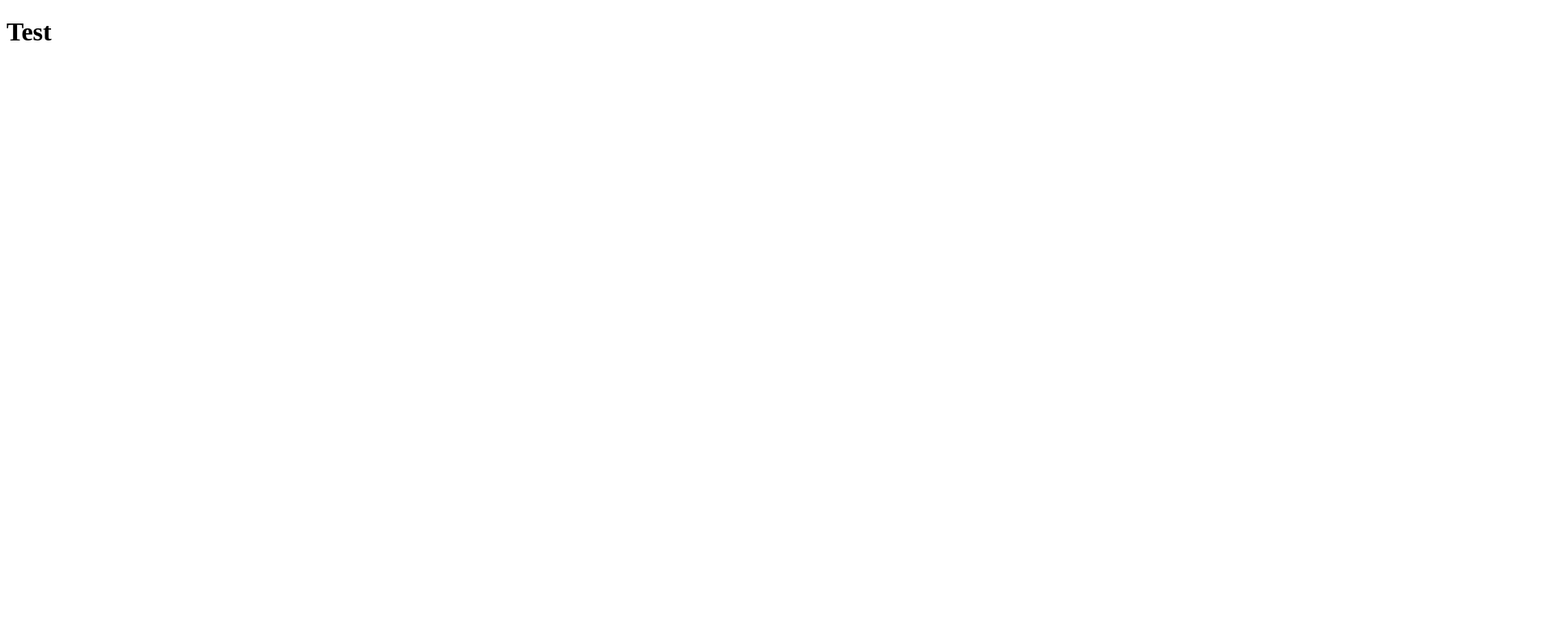
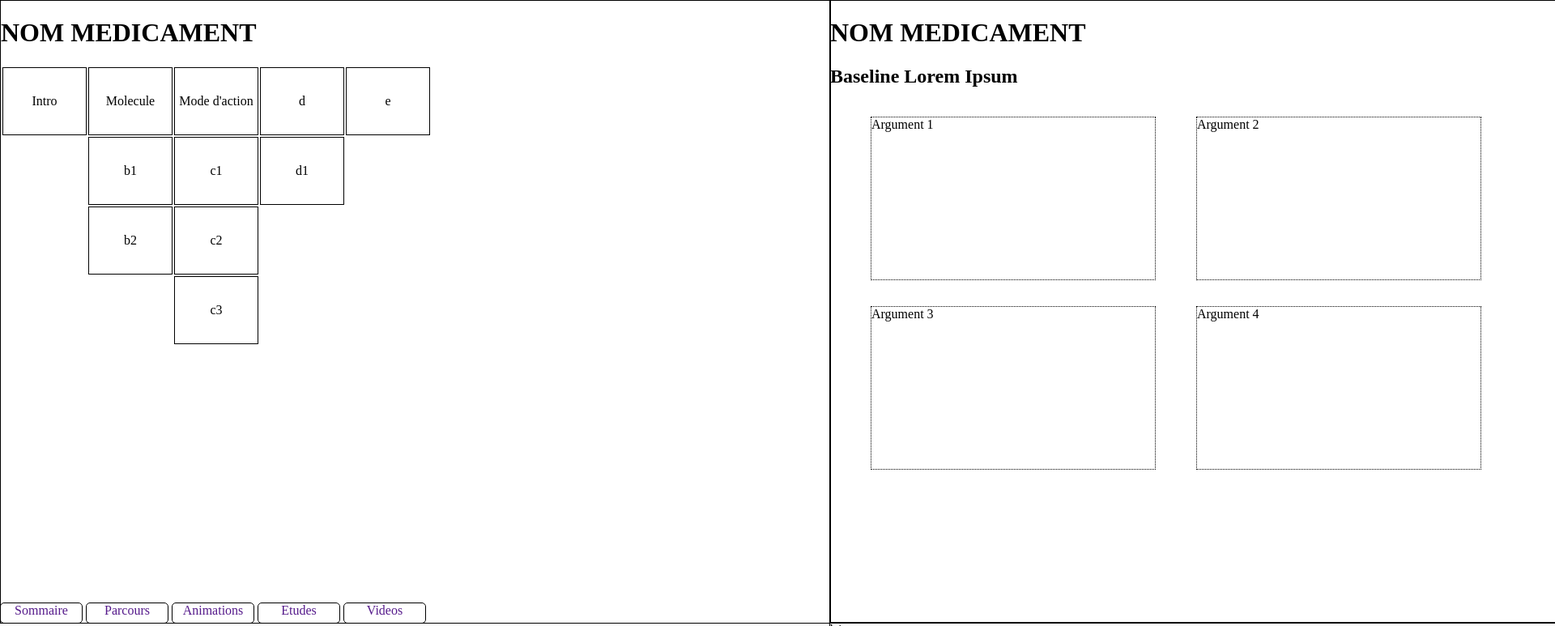
Before and after one commit to kakaruto/eADV, a plain HTML site: page index.html in a window 1280 px wide. Shown: the top 773 px of the page at 81% size, 1920 px wide, since content can reach past the window. Drawn offline with Linux system fonts and the light colour scheme.

Commit message:
Basic navigation with key

```diff
--- a/css/styles.css
+++ b/css/styles.css
@@ -0,0 +1,58 @@
+
+body {
+	margin:0;
+}
+
+#viewport {
+	width:1024px;
+	height:768px;
+
+}
+
+.step {
+	width:1024px;
+	height:768px;
+	border:1px solid black;
+	position: absolute;
+	top:0;
+	left:0;
+}
+
+td {
+	border:1px solid black;
+	width:100px;
+	height:80px;
+	text-align:center;
+}
+
+td.empty {
+	border:none;
+}
+
+nav {
+	z-index:1;
+	position: absolute;
+	top:744px;
+	left:0px;
+}
+
+nav a {
+	display: inline-block;
+
+	height:24px;
+	width:100px;
+	text-align: center;
+	text-decoration:none;
+
+	border:1px solid black;
+	border-radius:5px;
+}
+
+#intro p{
+	width:350px;
+	height:200px;
+	float:left;
+
+	margin-left:50px;
+	border:1px dotted black;
+}
--- a/index.html
+++ b/index.html
@@ -5,9 +5,104 @@
 	<link href="css/styles.css" rel="stylesheet" />
 </head>
 <body>
-	<h1>Test</h1>
+	<nav>
+		<a href="">Sommaire</a>
+		<a href="">Parcours</a>
+		<a href="">Animations</a>
+		<a href="">Etudes</a>
+		<a href="">Videos</a>
+	</nav>
+	<div id="eADV">
 
-<script src="js/zepto.min.js"></script>
+		<div id="viewport">
+
+		<div id="mozaic" class="step" data-x="0" data-y="0" data-next="intro">
+			<h1>NOM MEDICAMENT</h1>
+			<table>
+				<tr>
+					<td>Intro</td>
+					<td>Molecule</td>
+					<td>Mode d'action</td>
+					<td>d</td>
+					<td>e</td>
+				</tr>
+				<tr>
+					<td class="empty"></td>
+					<td>b1</td>
+					<td>c1</td>
+					<td>d1</td>
+					<td class="empty"></td>
+				</tr>
+				<tr>
+					<td class="empty"></td>
+					<td>b2</td>
+					<td>c2</td>
+					<td class="empty"></td>
+					<td class="empty"></td>
+				</tr>
+				<tr>
+					<td class="empty"></td>
+					<td class="empty"></td>
+					<td>c3</td>
+					<td class="empty"></td>
+					<td class="empty"></td>
+				</tr>
+			</table>
+		</div>
+
+		<div id="intro" class="step"  data-x="1024" data-y="0" data-prev="mozaic" data-next="molecule" data-down="b1">
+			<header>
+				<hgroup>
+					<h1>NOM MEDICAMENT</h1>
+					<h2>Baseline Lorem Ipsum</h2>
+				</hgroup>
+			</header>
+			<p>Argument 1</p>
+			<p>Argument 2</p>
+			<p>Argument 3</p>
+			<p>Argument 4</p>
+		</div>
+
+		<div id="molecule" class="step"  data-x="2048" data-y="0" data-prev="intro" data-next="modeAction">
+			Molecule
+		</div>
+
+		<div id="modeAction" class="step"  data-x="3072" data-y="0" data-prev="molecule" data-next="final">
+			Mode d'action
+		</div>
+
+		<div id="final" class="step"  data-x="4096" data-y="0" data-prev="modeAction">
+			Final
+		</div>
+
+		<div id="b1" class="step" data-x="1024" data-y="768" data-up="intro">
+			b1
+		</div>
+
+		<div class="step" data-x="2048" data-y="768" >
+			c1
+		</div>
+
+		<div class="step" data-x="3072" data-y="768" >
+			d1
+		</div>
+
+		<div class="step" data-x="1024" data-y="1536" >
+			b2
+		</div>
+
+		<div class="step" data-x="2048" data-y="1536" >
+			c2
+		</div>
+
+		<div class="step" data-x="2048" data-y="2304" >
+			c3
+		</div>
+
+	</div>
+</div>
+
+
 <script src="js/eADV.js"></script>
 </body>
 </html>
--- a/js/eADV.js
+++ b/js/eADV.js
@@ -0,0 +1,177 @@
+var pfx = (function () {
+    var style = document.createElement('dummy').style,
+        prefixes = 'Webkit Moz O ms Khtml'.split(' '),
+        memory = {};
+
+    return function ( prop ) {
+        if ( typeof memory[ prop ] === "undefined" ) {
+            var ucProp  = prop.charAt(0).toUpperCase() + prop.substr(1),
+                props   = (prop + ' ' + prefixes.join(ucProp + ' ') + ucProp).split(' ');
+            memory[ prop ] = null;
+            for ( var i in props ) {
+                if ( style[ props[i] ] !== undefined ) {
+                    memory[ prop ] = props[i];
+                    break;
+                }
+            }
+        }
+        return memory[ prop ];
+    }
+})();
+
+var translate = function ( t ) {
+    return " translate3d(" + t.x + "px," + t.y + "px," + t.z + "px) ";
+};
+
+var byId = function ( id ) {
+    return document.getElementById(id);
+};
+
+var arrayify = function ( a ) {
+    return [].slice.call( a );
+};
+
+var $$ = function ( selector, context ) {
+    context = context || document;
+    return arrayify( context.querySelectorAll(selector) );
+};
+
+var css = function ( el, props ) {
+    var key, pkey;
+    for ( key in props ) {
+        if ( props.hasOwnProperty(key) ) {
+            pkey = pfx(key);
+            if ( pkey != null ) {
+                el.style[pkey] = props[key];
+            }
+        }
+    }
+    return el;
+};
+
+(function (document,window) {
+    'use strict';
+
+    var viewport = byId("viewport");
+
+    var steps = $$(".step", viewport);
+
+    steps.forEach(function (el){
+        var data = el.dataset,
+            step = {
+                next: data.next,
+                prev: data.prev,
+                up: data.up,
+                down: data.down,
+                translate:{
+                    x: data.x || 0,
+                    y: data.y || 0,
+                    z: data.z || 0
+                   }
+        };
+
+        el.stepData = step;
+
+        css(el, {
+            transform: translate(step.translate),
+        });
+    });
+
+
+    // Navigation Methods
+    var active = null;
+    var current = {
+        translate: { x: 0, y: 0, z: 0 }
+    };
+
+    var select = function (el){
+        if (!el || !el.stepData || el == active){
+            // selected element is not defined as step or is already active
+            return false;
+        }
+
+        var step = el.stepData;
+
+        if (active) {
+            active.classList.remove("active");
+        }
+
+        el.classList.add("active");
+
+        eADV.className = "step-" + el.id;
+
+        var target = {
+            translate :{
+                x: -step.translate.x,
+                y: -step.translate.y,
+                z: -step.translate.z
+            }
+        };
+
+        // if presentation starts (nothing is active yet)
+        // don't animate (set duration to 0)
+        var duration = (active) ? "200ms" : "0";
+
+        css(viewport, {
+            transform: translate(target.translate),
+            transitionDuration: duration,
+            transitionDelay: "0ms"
+        });
+
+        current = target;
+        active = el;
+
+        return el;
+    };
+
+    var navigate = function(destination){
+        if(destination) {
+            select(byId(destination));
+        }
+    };
+
+    var selectPrev = function () {
+        navigate(active.stepData.prev);
+    };
+
+    var selectNext = function () {
+        navigate(active.stepData.next);
+    };
+
+    var selectUp = function(){
+       navigate(active.stepData.up);
+    };
+
+    var selectDown = function(){
+        navigate(active.stepData.down);
+    };
+
+    // Events
+    document.addEventListener("keydown", function ( event ) {
+        if ( event.keyCode == 9 || ( event.keyCode >= 32 && event.keyCode <= 34 ) || (event.keyCode >= 37 && event.keyCode <= 40) ) {
+            switch( event.keyCode ) {
+                case 37: // left
+                         selectPrev();
+                         break;
+                case 38:   // up
+                         selectUp();
+                         break;
+                case 9:  ; // tab
+                case 32: ; // space
+                case 34: ; // pg down
+                case 39:  // right
+                        selectNext();
+                        break;
+                case 40:   // down
+                        selectDown();
+                        break;
+            }
+
+            event.preventDefault();
+        }
+    }, false);
+
+    // Start with first step
+    select(steps[0]);
+
+})(document, window);
```
